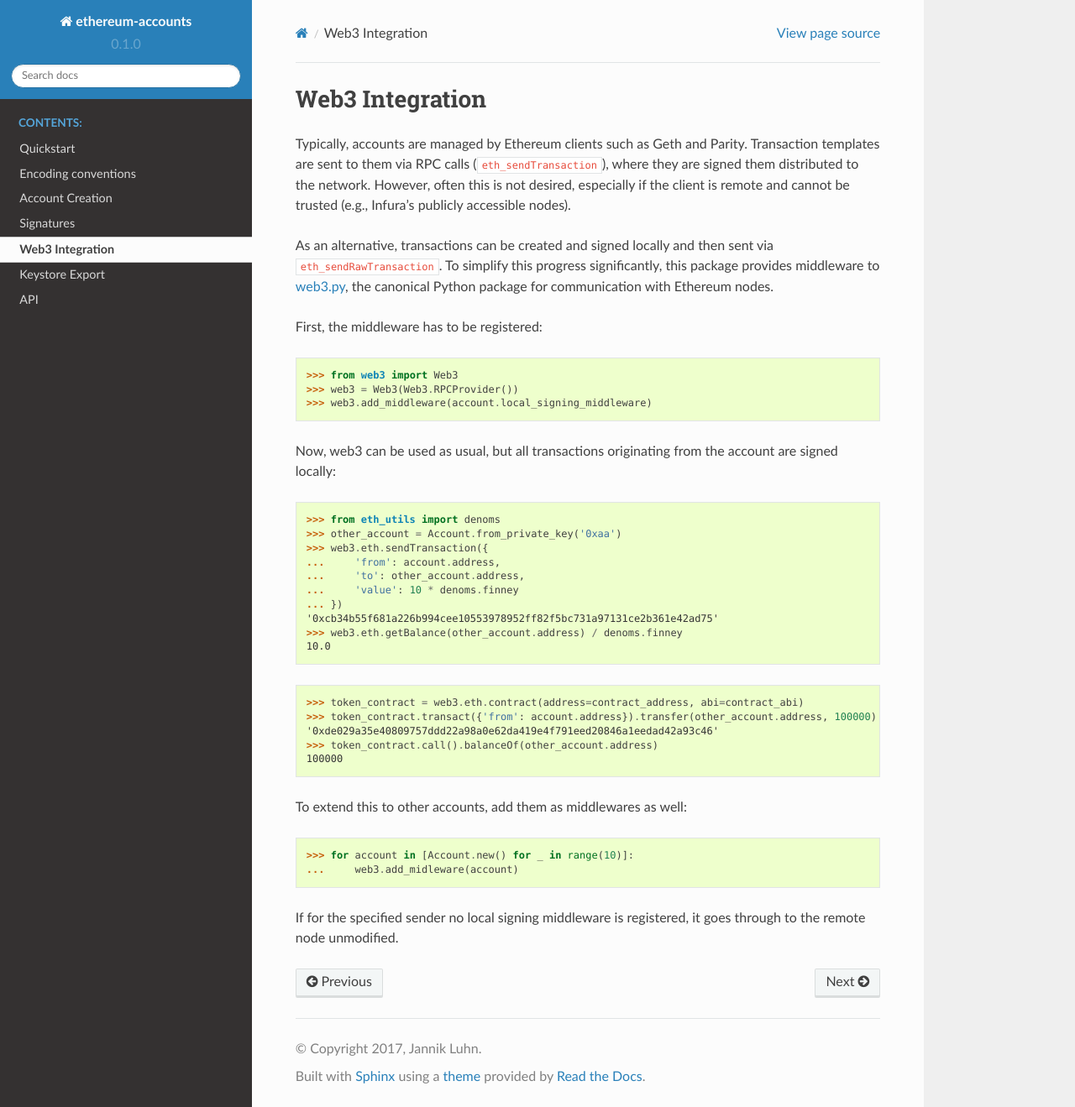
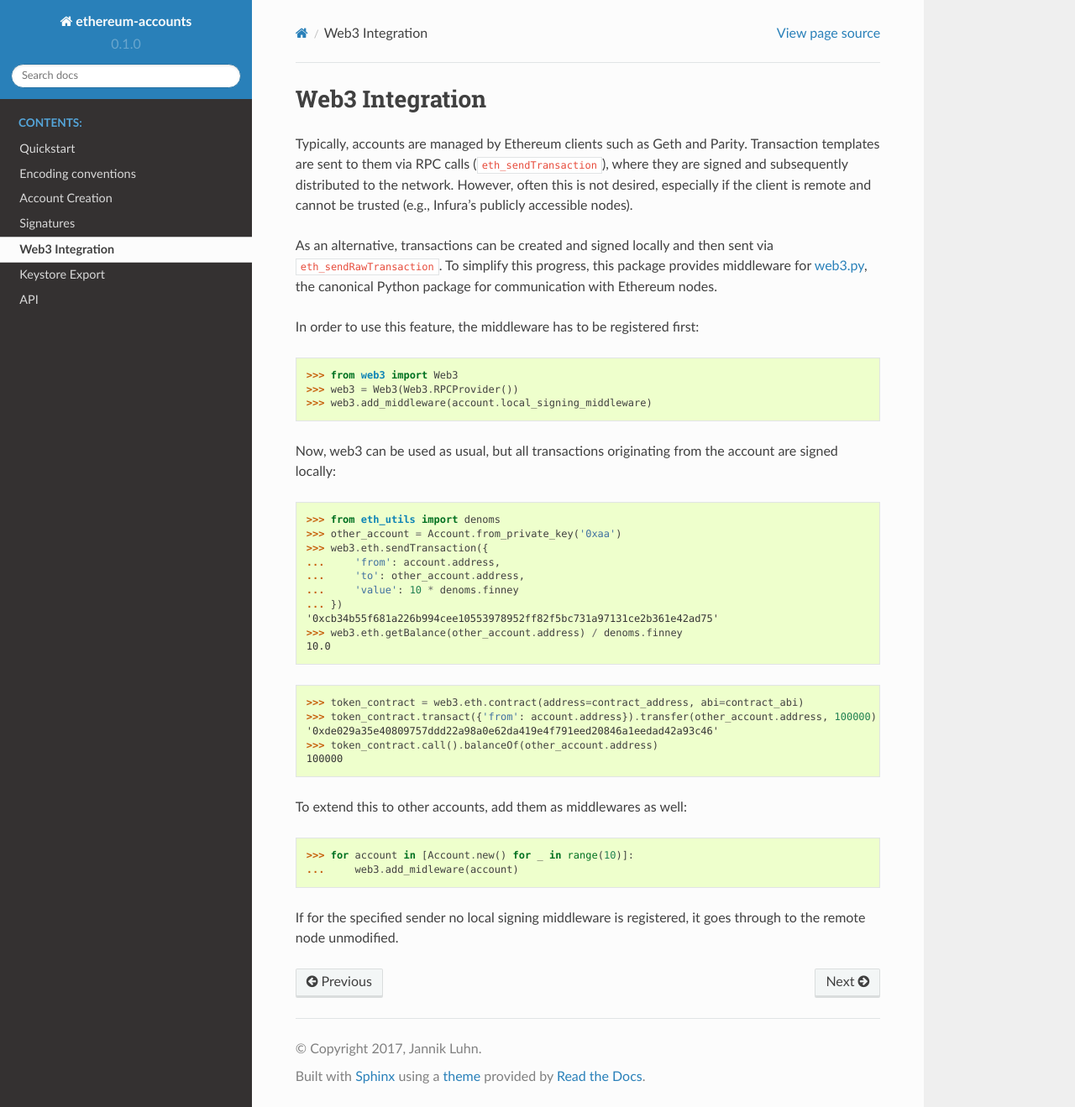
Before and after one commit to jannikluhn/ethereum-accounts, a Sphinx documentation site: the page built from docs/web3.rst, in a window 1280 px wide and 1319 px high. Shown: the whole window at 84% size. Built offline with Sphinx 7.4.7 and the Read the Docs theme 2.0.0, drawn with Linux system fonts in a browser that asks for light colours.

Commit message:
Fixed middlewre docs

```diff
--- a/docs/web3.rst
+++ b/docs/web3.rst
@@ -2,16 +2,16 @@ Web3 Integration
 ================
 
 Typically, accounts are managed by Ethereum clients such as Geth and Parity. Transaction templates
-are sent to them via RPC calls (``eth_sendTransaction``), where they are signed them distributed to
-the network. However, often this is not desired, especially if the client is remote and cannot be
-trusted (e.g., Infura's publicly accessible nodes).
+are sent to them via RPC calls (``eth_sendTransaction``), where they are signed and subsequently
+distributed to the network. However, often this is not desired, especially if the client is remote
+and cannot be trusted (e.g., Infura's publicly accessible nodes).
 
 As an alternative, transactions can be created and signed locally and then sent via
-``eth_sendRawTransaction``. To simplify this progress significantly, this package provides
-middleware to `web3.py <https://github.com/pipermerriam/web3.py>`_, the canonical Python package
-for communication with Ethereum nodes.
+``eth_sendRawTransaction``. To simplify this progress, this package provides middleware for
+`web3.py <https://github.com/pipermerriam/web3.py>`_, the canonical Python package for
+communication with Ethereum nodes.
 
-First, the middleware has to be registered:
+In order to use this feature, the middleware has to be registered first:
 
     >>> from web3 import Web3
     >>> web3 = Web3(Web3.RPCProvider())
```
